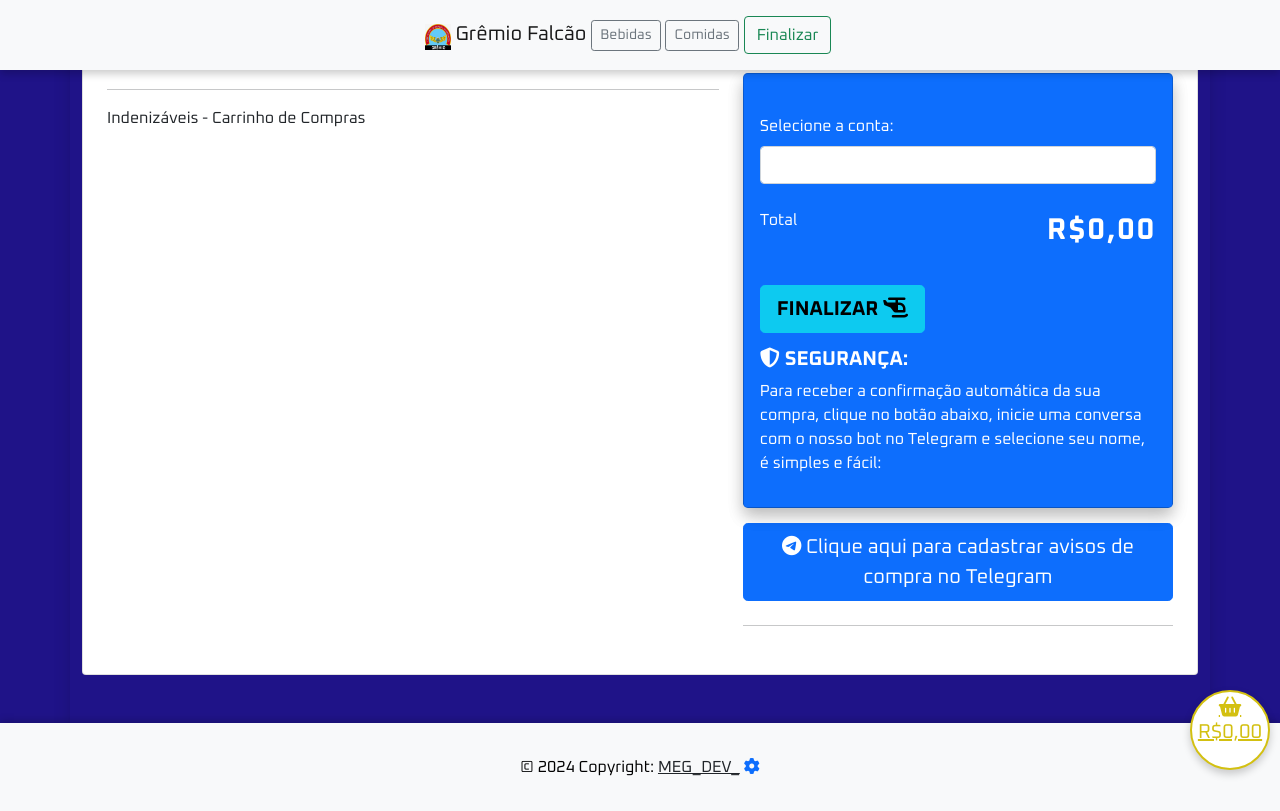
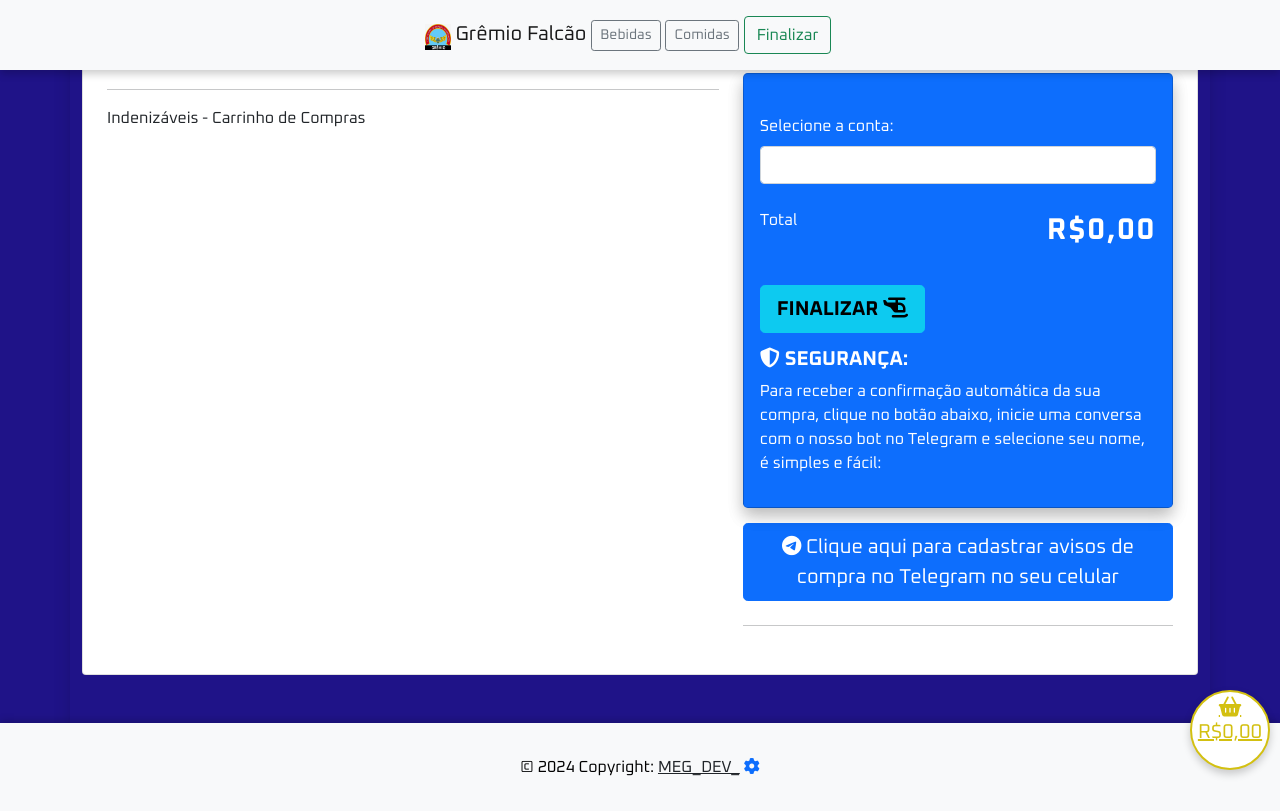
Before and after one commit to gabriel-melgaco/marketplace-gremio-PostgreSQL, a Flask app: page / in a window 1280 px wide. Run offline with Flask 3, Linux system fonts and the light colour scheme; data that the repository does not hold is empty; some libraries are stand-ins or nearby versions.

Commit message:
Mudança botão

```diff
--- a/templates/index.html
+++ b/templates/index.html
@@ -108,7 +108,7 @@
                           </div>
                       </div>
                     </div>
-                    <a type="button" class="btn btn-primary btn-lg btn-block margem" href="https://t.me/GrFalcao_bot?start=12345" target="_blank"><i class="fa-brands fa-telegram fa-bounce"></i> Clique aqui para cadastrar avisos de compra no Telegram</a>
+                    <a type="button" class="btn btn-primary btn-lg btn-block margem" href="https://t.me/GrFalcao_bot?start=12345" target="_blank"><i class="fa-brands fa-telegram fa-bounce"></i> Clique aqui para cadastrar avisos de compra no Telegram no seu celular</a>
 
                         <hr class="my-4">
                       </div>
--- a/templates/sucesso.html
+++ b/templates/sucesso.html
@@ -93,7 +93,7 @@
       <p>Seu pedido foi registrado com sucesso.<br> Em caso de dúvidas, contate a administração do Grêmio.</p>
       <h5><i class="fa-solid fa-shield-halved"></i><strong> SEGURANÇA:</strong></h5>
       <h5>Para receber a confirmação automática da sua compra, clique no botão abaixo, inicie uma conversa com o nosso bot no Telegram e selecione seu nome, é simples e fácil:</h5>
-      <a type="button" class="btn btn-primary btn-lg btn-block" href="https://t.me/GrFalcao_bot?start=12345" target="_blank"><i class="fa-brands fa-telegram fa-bounce"></i> Clique aqui para cadastrar avisos no Telegram</a>
+      <a type="button" class="btn btn-primary btn-lg btn-block" href="https://t.me/GrFalcao_bot?start=12345" target="_blank"><i class="fa-brands fa-telegram fa-bounce"></i> Clique aqui para cadastrar avisos no Telegram no seu celular</a>
     </div>
     <!-- Font Awesome -->
     <script src="https://kit.fontawesome.com/9cf3f4ac1c.js" crossorigin="anonymous"></script>
```
